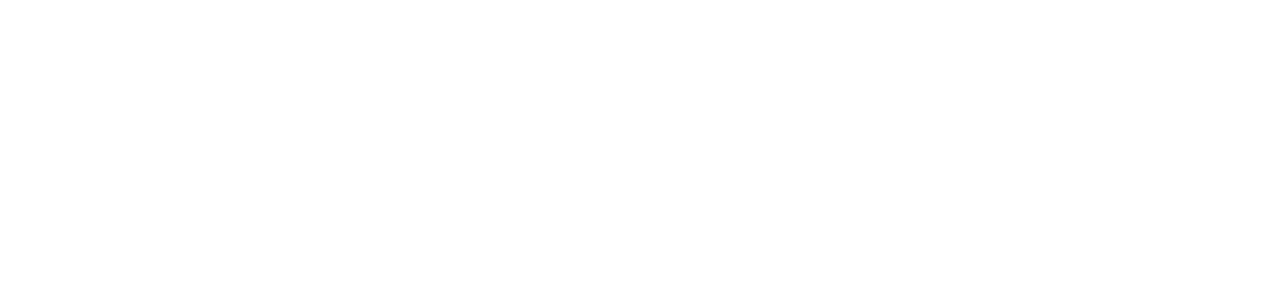
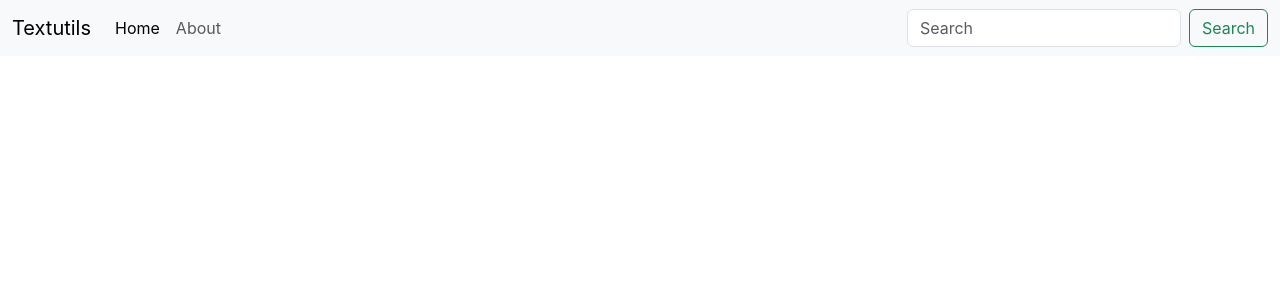
Before and after one commit to shashikant010/textutil, a React (Create React App) app: page / in a window 1280 px wide. Shown: the top 300 px of the page. Built offline with nearby package versions, Linux system fonts and the light colour scheme.

Commit message:
added navbar to textutils from bootstrap

```diff
--- a/src/App.js
+++ b/src/App.js
@@ -1,9 +1,54 @@
-import logo from './logo.svg';
+
 import './App.css';
 
 function App() {
   return (
     <div className="App">
+      <nav className="navbar navbar-expand-lg bg-body-tertiary">
+  <div className="container-fluid">
+    <a className="navbar-brand" href="/">
+      Textutils
+    </a>
+    <button
+      className="navbar-toggler"
+      type="button"
+      data-bs-toggle="collapse"
+      data-bs-target="#navbarSupportedContent"
+      aria-controls="navbarSupportedContent"
+      aria-expanded="false"
+      aria-label="Toggle navigation"
+    >
+      <span className="navbar-toggler-icon" />
+    </button>
+    <div className="collapse navbar-collapse" id="navbarSupportedContent">
+      <ul className="navbar-nav me-auto mb-2 mb-lg-0">
+        <li className="nav-item">
+          <a className="nav-link active" aria-current="page" href="/">
+            Home
+          </a>
+        </li>
+        <li className="nav-item">
+          <a className="nav-link" href="/">
+            About
+          </a>
+        </li>
+
+
+      </ul>
+      <form className="d-flex" role="search">
+        <input
+          className="form-control me-2"
+          type="search"
+          placeholder="Search"
+          aria-label="Search"
+        />
+        <button className="btn btn-outline-success" type="submit">
+          Search
+        </button>
+      </form>
+    </div>
+  </div>
+</nav>
 
     </div>
   );
```
